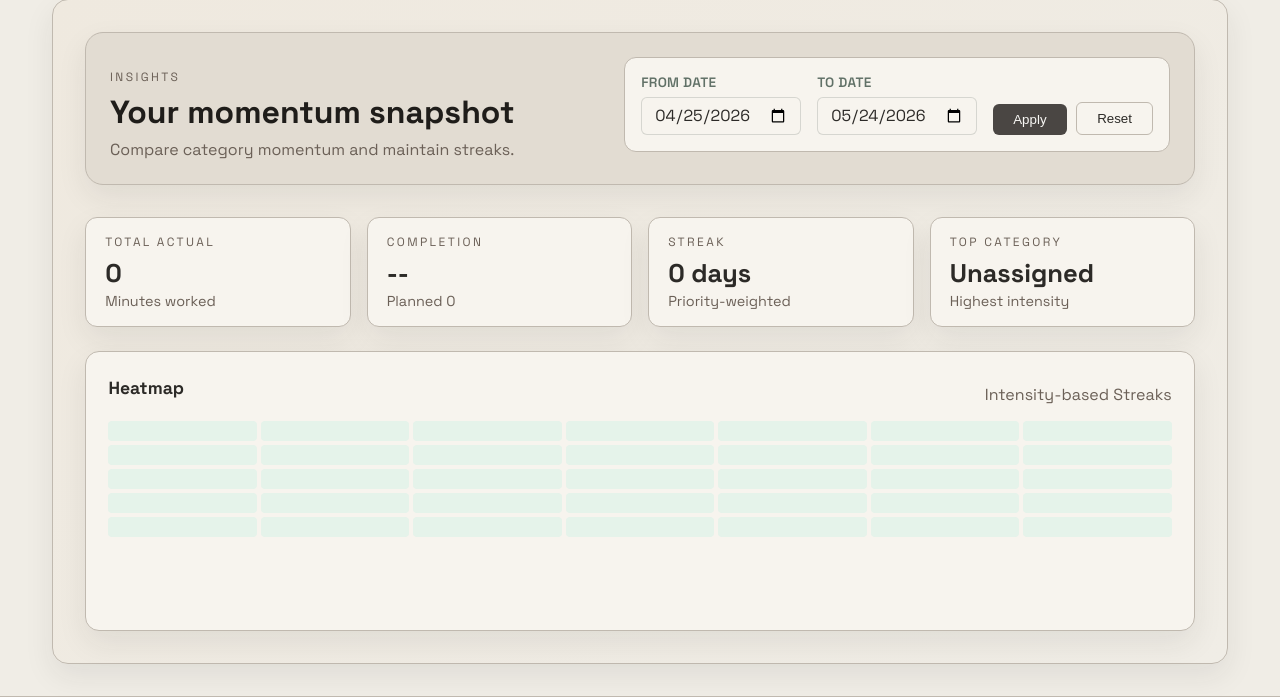
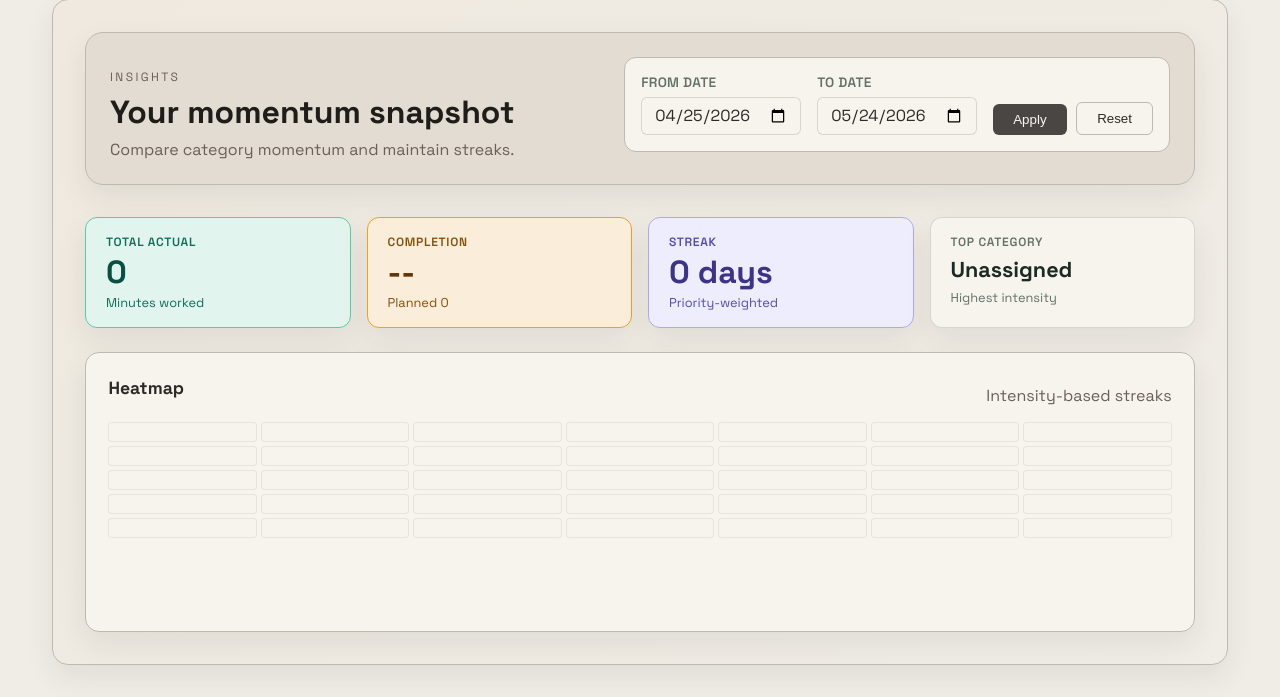
Before and after one commit to Jitenrai21/Personal_Daily_Activity_Tracking_System, a Django app: page /dashboard/ in a window 1280 px wide. Shown: the part 104-801 px from the top of the page. Run offline with Django 5.2, Linux system fonts and the light colour scheme; the visitor is signed in with stand-in values (Sample User, id 1); data comes from the database, SQL or seed files in the repository; data that the repository does not hold is empty; some libraries are stand-ins or nearby versions.

Commit message:
dashboard enhancements

```diff
--- a/templates/analytics/dashboard.html
+++ b/templates/analytics/dashboard.html
@@ -3,6 +3,9 @@
 {% block title %}Dashboard{% endblock %}
 
 {% block content %}
+  {# Tabler icons outline webfont #}
+  <link rel="stylesheet" href="https://cdn.jsdelivr.net/npm/@tabler/icons-webfont@3.19.0/tabler-icons.min.css">
+
   <section class="dashboard-shell fade-in page-shell">
     <header class="dashboard-header page-header surface-card">
       <div>
@@ -110,14 +113,204 @@
       padding: 0.5rem 1.25rem;
     }
 
-    /* Dashboard content grid */
+    /* ─── Dashboard content grid ─────────────────────────────── */
     .dashboard-content {
       display: grid;
       grid-template-columns: 1fr;
       gap: 1.5rem;
     }
 
-    /* Card styling consistent with planner */
+    /* ─── KPI cards ──────────────────────────────────────────── */
+    /*
+     * Base card — shared structure, no color.
+     * Each modifier (--teal, --amber, --purple, --neutral) applies
+     * its own background, border, and text colors.
+     */
+    .kpi-card {
+      border-radius: 12px;
+      padding: 1rem 1.25rem;
+      display: flex;
+      flex-direction: column;
+      gap: 0.35rem;
+      border: 1px solid transparent; /* overridden by modifier */
+      transition: box-shadow 0.15s ease;
+    }
+
+    /* Teal — actual / done output */
+    .kpi-card--teal {
+      background: #E1F5EE;
+      border-color: #5DCAA5;
+    }
+    .kpi-card--teal .kpi-label { color: #0F6E56; }
+    .kpi-card--teal .kpi-value { color: #085041; }
+    .kpi-card--teal .kpi-foot  { color: #0F6E56; }
+
+    /* Amber — planned targets / completion */
+    .kpi-card--amber {
+      background: #FAEEDA;
+      border-color: #EF9F27;
+    }
+    .kpi-card--amber .kpi-label { color: #854F0B; }
+    .kpi-card--amber .kpi-value { color: #633806; }
+    .kpi-card--amber .kpi-foot  { color: #854F0B; }
+
+    /* Purple — streaks / momentum */
+    .kpi-card--purple {
+      background: #EEEDFE;
+      border-color: #AFA9EC;
+    }
+    .kpi-card--purple .kpi-label { color: #534AB7; }
+    .kpi-card--purple .kpi-value { color: #3C3489; }
+    .kpi-card--purple .kpi-foot  { color: #534AB7; }
+
+    /* Neutral — descriptive / top category */
+    .kpi-card--neutral {
+      background: var(--surface-soft, #f6f7f6);
+      border-color: rgba(28, 43, 34, 0.15);
+    }
+    .kpi-card--neutral .kpi-label { color: #617167; }
+    .kpi-card--neutral .kpi-value { color: #1c2b22; }
+    .kpi-card--neutral .kpi-foot  { color: #617167; }
+
+    /* Typography inside KPI cards */
+    .kpi-label {
+      font-size: 0.75rem;
+      font-weight: 600;
+      text-transform: uppercase;
+      letter-spacing: 0.06em;
+      margin: 0;
+    }
+
+    .kpi-value {
+      font-size: 2rem;
+      font-weight: 700;
+      line-height: 1;
+      margin: 0;
+    }
+
+    /* Smaller value for long text like a category name */
+    .kpi-value--sm {
+      font-size: 1.35rem;
+      line-height: 1.25;
+    }
+
+    .kpi-foot {
+      font-size: 0.8rem;
+      margin: 0;
+    }
+
+    /* Completion progress bar (inside amber KPI card) */
+    .kpi-progress-bar {
+      height: 5px;
+      border-radius: 3px;
+      background: rgba(133, 79, 11, 0.18);
+      overflow: hidden;
+      margin: 2px 0;
+    }
+
+    .kpi-progress-fill {
+      height: 100%;
+      border-radius: 3px;
+      background: #EF9F27;
+      max-width: 100%;
+      transition: width 0.4s ease;
+    }
+
+    /* ─── Streak badge (inside purple KPI foot) ──────────────── */
+    .streak-badge {
+      display: inline-flex;
+      align-items: center;
+      gap: 5px;
+      border-radius: 999px;
+      padding: 3px 10px 3px 8px;
+      font-size: 0.78rem;
+      font-weight: 600;
+      border: 1px solid;
+      line-height: 1;
+    }
+
+    /* Active streak → amber */
+    .streak-badge--active {
+      background: #FAEEDA;
+      border-color: #EF9F27;
+      color: #633806;
+    }
+
+    .streak-badge--active .ti {
+      color: #EF9F27;
+      font-size: 14px;
+    }
+
+    /* Personal best → purple */
+    .streak-badge--record {
+      background: #EEEDFE;
+      border-color: #AFA9EC;
+      color: #3C3489;
+    }
+
+    .streak-badge--record .ti {
+      color: #7F77DD;
+      font-size: 14px;
+    }
+
+    /* ─── Stats grid (legacy, kept for compatibility) ─────────── */
+    .stats-grid {
+      display: grid;
+      grid-template-columns: repeat(auto-fit, minmax(200px, 1fr));
+      gap: 1rem;
+    }
+
+    .stat-card {
+      background: var(--surface-soft);
+      border-radius: 8px;
+      padding: 1rem 1.25rem;
+      display: flex;
+      flex-direction: column;
+      gap: 0.5rem;
+    }
+
+    .stat-label {
+      font-size: 0.85rem;
+      color: #617167;
+      font-weight: 600;
+      text-transform: uppercase;
+      letter-spacing: 0.02em;
+    }
+
+    .stat-value {
+      font-size: 2rem;
+      font-weight: 700;
+      color: #1c2b22;
+      line-height: 1;
+    }
+
+    .stat-subtitle {
+      font-size: 0.85rem;
+      color: #617167;
+    }
+
+    /* ─── Chart containers ───────────────────────────────────── */
+    .chart-frame {
+      position: relative;
+      width: 100%;
+      height: 300px;
+      margin-top: 1rem;
+    }
+
+    .chart-frame canvas {
+      display: block;
+      width: 100% !important;
+      height: 100% !important;
+    }
+
+    .dashboard-chart-frame {
+      flex: 0 0 300px;
+      min-height: 300px;
+      height: 300px;
+      overflow: hidden;
+    }
+
+    /* ─── Card shared styles ─────────────────────────────────── */
     .dashboard-card {
       background: var(--surface-card, #ffffff);
       border-radius: 12px;
@@ -280,23 +414,32 @@
       background: var(--surface-soft);
     }
 
-    .dashboard-table tbody td:last-child {
-      text-align: right;
-    }
-
-    .dashboard-table tbody tr:last-child td {
-      border-bottom: none;
-    }
-
-    .dashboard-table tbody tr:hover {
-      background: var(--surface-soft-hover);
-    }
+    .dashboard-table tbody td:last-child { text-align: right; }
+    .dashboard-table tbody tr:last-child td { border-bottom: none; }
 
     .dashboard-table tbody tr:hover td {
       background: var(--surface-soft-hover);
     }
 
-    /* Empty state */
+    /* ─── Heatmap — teal intensity ramp ──────────────────────── */
+    /*
+     * level-0  empty day   (neutral surface)
+     * level-1  low         #9FE1CB  teal-100
+     * level-2  moderate    #5DCAA5  teal-200
+     * level-3  high        #1D9E75  teal-400
+     * level-4  peak        #0F6E56  teal-600
+     */
+    .heatmap-cell.level-0 {
+      background: var(--surface-soft, #f6f7f6);
+      border: 1px solid rgba(28, 43, 34, 0.08);
+    }
+
+    .heatmap-cell.level-1 { background: #9FE1CB; border: 1px solid #5DCAA5; }
+    .heatmap-cell.level-2 { background: #5DCAA5; border: 1px solid #1D9E75; }
+    .heatmap-cell.level-3 { background: #1D9E75; border: 1px solid #0F6E56; }
+    .heatmap-cell.level-4 { background: #0F6E56; border: 1px solid #085041; }
+
+    /* ─── Empty state ────────────────────────────────────────── */
     .empty-state {
       text-align: center;
       padding: 3rem 1.5rem;
@@ -465,28 +557,20 @@
 
     function loadJson(id) {
       const node = document.getElementById(id);
-      if (!node) {
-        return null;
-      }
+      if (!node) return null;
       return JSON.parse(node.textContent || "null");
     }
 
     function renderChart(id, config) {
       const canvas = document.getElementById(id);
-      if (!canvas) {
-        return;
-      }
-      if (chartStore[id]) {
-        chartStore[id].destroy();
-      }
+      if (!canvas) return;
+      if (chartStore[id]) chartStore[id].destroy();
       chartStore[id] = new Chart(canvas, config);
     }
 
     function formatDailyLabel(value) {
       const date = new Date(`${value}T00:00:00`);
-      if (Number.isNaN(date.getTime())) {
-        return value;
-      }
+      if (Number.isNaN(date.getTime())) return value;
       return date.toLocaleDateString(undefined, { month: "short", day: "numeric" });
     }
 
@@ -494,13 +578,11 @@
       destroyDashboardCharts();
 
       const categorySeries = loadJson("category-daily-series");
-      if (!categorySeries) {
-        return;
-      }
+      if (!categorySeries) return;
 
       const chartPalette = {
-        actual: "#3f8f6b",
-        planned: "#f2c94c",
+        actual:  "#1D9E75", /* teal-400 — matches KPI card tint */
+        planned: "#EF9F27", /* amber-400 — matches KPI card tint */
       };
 
       categorySeries.forEach((series) => {
@@ -533,48 +615,35 @@
           options: {
             responsive: true,
             maintainAspectRatio: false,
-            interaction: {
-              intersect: false,
-              mode: 'index',
-            },
+            interaction: { intersect: false, mode: "index" },
             plugins: {
               legend: {
                 display: true,
-                position: 'top',
-                align: 'end',
+                position: "top",
+                align: "end",
                 labels: {
                   boxWidth: 12,
                   boxHeight: 12,
                   padding: 15,
-                  font: {
-                    size: 11,
-                    weight: '600',
-                  },
-                  color: '#617167',
+                  font: { size: 11, weight: "600" },
+                  color: "#617167",
                   usePointStyle: true,
-                  pointStyle: 'circle',
+                  pointStyle: "circle",
                 },
               },
               tooltip: {
-                backgroundColor: 'rgba(28, 43, 34, 0.95)',
+                backgroundColor: "rgba(28, 43, 34, 0.95)",
                 padding: 12,
                 cornerRadius: 6,
-                titleFont: {
-                  size: 12,
-                  weight: '600',
-                },
-                bodyFont: {
-                  size: 11,
-                },
+                titleFont: { size: 12, weight: "600" },
+                bodyFont: { size: 11 },
                 displayColors: true,
                 boxWidth: 8,
                 boxHeight: 8,
                 boxPadding: 4,
                 callbacks: {
                   title(tooltipItems) {
-                    if (!tooltipItems.length) {
-                      return series.name;
-                    }
+                    if (!tooltipItems.length) return series.name;
                     return `${series.name} • ${tooltipItems[0].label}`;
                   },
                   label(context) {
@@ -583,35 +652,19 @@
                     return `${label}: ${value} min`;
                   },
                   afterBody(tooltipItems) {
-                    if (!tooltipItems.length) {
-                      return [];
-                    }
-
+                    if (!tooltipItems.length) return [];
                     const dataIndex = tooltipItems[0].dataIndex;
                     const breakdown = (series.activity_breakdown && series.activity_breakdown[dataIndex]) || [];
-                    if (!breakdown.length) {
-                      return ["Activity breakdown: none available"];
-                    }
-
+                    if (!breakdown.length) return ["Activity breakdown: none available"];
                     const lines = ["Activity breakdown:"];
                     breakdown.slice(0, 6).forEach((item) => {
                       const parts = [];
-                      if (item.actual) {
-                        parts.push(`actual ${item.actual} min`);
-                      }
-                      if (item.planned) {
-                        parts.push(`planned ${item.planned} min`);
-                      }
-                      if (item.description) {
-                        parts.push(item.description);
-                      }
+                      if (item.actual)      parts.push(`actual ${item.actual} min`);
+                      if (item.planned)     parts.push(`planned ${item.planned} min`);
+                      if (item.description) parts.push(item.description);
                       lines.push(`${item.name}: ${parts.join(" • ")}`);
                     });
-
-                    if (breakdown.length > 6) {
-                      lines.push(`+ ${breakdown.length - 6} more activities`);
-                    }
-
+                    if (breakdown.length > 6) lines.push(`+ ${breakdown.length - 6} more activities`);
                     return lines;
                   },
                 },
@@ -619,39 +672,22 @@
             },
             scales: {
               x: {
-                grid: {
-                  display: false,
-                },
+                grid: { display: false },
                 ticks: {
                   autoSkip: true,
                   maxTicksLimit: 8,
                   maxRotation: 0,
                   minRotation: 0,
-                  color: '#617167',
-                  font: {
-                    size: 11,
-                  },
+                  color: "#617167",
+                  font: { size: 11 },
                 },
-                border: {
-                  color: 'rgba(28, 43, 34, 0.1)',
-                },
+                border: { color: "rgba(28, 43, 34, 0.1)" },
               },
               y: {
                 beginAtZero: true,
-                grid: {
-                  color: 'rgba(28, 43, 34, 0.06)',
-                  drawBorder: false,
-                },
-                ticks: {
-                  color: '#617167',
-                  font: {
-                    size: 11,
-                  },
-                  precision: 0,
-                },
-                border: {
-                  display: false,
-                },
+                grid: { color: "rgba(28, 43, 34, 0.06)", drawBorder: false },
+                ticks: { color: "#617167", font: { size: 11 }, precision: 0 },
+                border: { display: false },
               },
             },
           },
--- a/templates/analytics/partials/dashboard_content.html
+++ b/templates/analytics/partials/dashboard_content.html
@@ -1,29 +1,57 @@
 <section class="dashboard-grid">
   <div class="kpi-grid page-stack">
-    <div class="kpi-card surface-card page-card">
+
+    {# KPI 1 — Total actual (teal: done/output) #}
+    <div class="kpi-card kpi-card--teal surface-card page-card">
       <p class="kpi-label">Total actual</p>
       <p class="kpi-value">{{ kpis.total_actual }}</p>
       <p class="kpi-foot">Minutes worked</p>
     </div>
-    <div class="kpi-card surface-card page-card">
+
+    {# KPI 2 — Completion (amber: planned target) #}
+    <div class="kpi-card kpi-card--amber surface-card page-card">
       <p class="kpi-label">Completion</p>
       <p class="kpi-value">
         {% if kpis.completion_rate %}{{ kpis.completion_rate }}%{% else %}--{% endif %}
       </p>
+      {% if kpis.completion_rate %}
+        <div class="kpi-progress-bar">
+          <div class="kpi-progress-fill" style="width: {{ kpis.completion_rate }}%"></div>
+        </div>
+      {% endif %}
       <p class="kpi-foot">Planned {{ kpis.total_planned }}</p>
     </div>
-    <div class="kpi-card surface-card page-card">
+
+    {# KPI 3 — Streak (purple: momentum) #}
+    <div class="kpi-card kpi-card--purple surface-card page-card">
       <p class="kpi-label">Streak</p>
       <p class="kpi-value">{{ kpis.streak }} days</p>
-      <p class="kpi-foot">Priority-weighted</p>
+      <p class="kpi-foot">
+        {% if kpis.streak_is_record %}
+          <span class="streak-badge streak-badge--record">
+            <i class="ti ti-trophy" aria-hidden="true"></i>
+            Personal best
+          </span>
+        {% elif kpis.streak > 0 %}
+          <span class="streak-badge streak-badge--active">
+            <i class="ti ti-flame" aria-hidden="true"></i>
+            Active streak
+          </span>
+        {% else %}
+          Priority-weighted
+        {% endif %}
+      </p>
     </div>
-    <div class="kpi-card surface-card page-card">
+
+    {# KPI 4 — Top category (neutral: descriptive) #}
+    <div class="kpi-card kpi-card--neutral surface-card page-card">
       <p class="kpi-label">Top category</p>
-      <p class="kpi-value">
+      <p class="kpi-value kpi-value--sm">
         {% if kpis.top_category %}{{ kpis.top_category.name }}{% else %}--{% endif %}
       </p>
       <p class="kpi-foot">Highest intensity</p>
     </div>
+
   </div>
 
   {% for series in category_daily_series %}
@@ -41,7 +69,7 @@
   <div class="chart-card chart-wide surface-card page-card">
     <div class="chart-header">
       <h2>Heatmap</h2>
-      <span class="muted">Intensity-based Streaks</span>
+      <span class="muted">Intensity-based streaks</span>
     </div>
     <div class="heatmap-grid">
       {% for week in heatmap %}
```
Also changed, not shown: other parts of templates/analytics/dashboard.html (+63 -175 lines).
